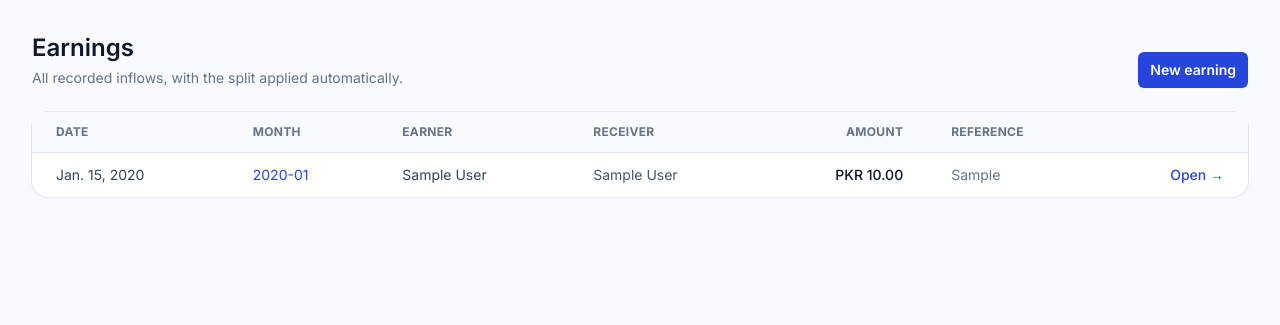
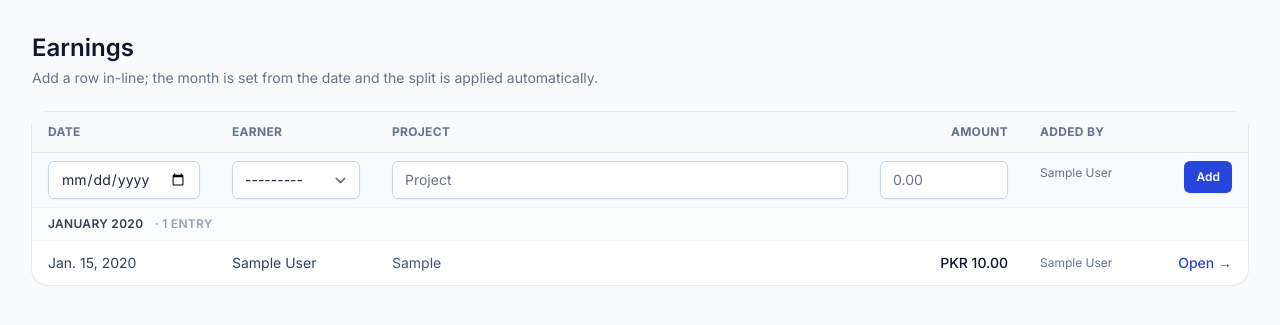
Before and after one commit to abzuar9658/Accounting, a Django app: page /earnings/ in a window 1280 px wide. Shown: the part 65-390 px from the top of the page. Run offline with Django 5.2, Linux system fonts and the light colour scheme; a user stored in the database is signed in; tables that the repository leaves empty hold one stand-in row (values such as "Sample post"); some libraries are stand-ins or nearby versions.

Commit message:
feat(earnings): inline-add + month grouping in the list
- Earning.project (CharField) added; required at the form level for new
  rows but optional at the DB level so existing rows survive
- EarningForm now exposes only earner, amount, project and received_on;
  the month is derived from received_on (auto-created if needed) and the
  receiver defaults to the earner. Closed months are rejected with a
  helpful message
- earning_list view handles the inline POST and groups results by month
  so the table reads like a per-month statement
- Removed the standalone /new/ screen and earnings:create URL; the page
  no longer navigates away just to record an earning

```diff
--- a/apps/earnings/forms.py
+++ b/apps/earnings/forms.py
@@ -7,35 +7,46 @@ from .models import Earning, ReceiverKind
 
 
 class EarningForm(forms.ModelForm):
+    """Minimal form: month is derived from ``received_on`` server-side and the
+    receiver defaults to the earner. See ``earnings.views`` for that wiring."""
+
+    project = forms.CharField(max_length=120, required=True)
+
     class Meta:
         model = Earning
-        fields = (
-            "month", "earner", "amount",
-            "receiver_kind", "receiver_person",
-            "received_on", "reference", "notes",
-        )
+        fields = ("earner", "amount", "project", "received_on")
         widgets = {
             "received_on": forms.DateInput(attrs={"type": "date"}),
-            "notes": forms.Textarea(attrs={"rows": 2}),
         }
 
     def __init__(self, *args, **kwargs):
         super().__init__(*args, **kwargs)
-        # Editable months only.
-        self.fields["month"].queryset = Month.objects.exclude(status=MonthStatus.CLOSED)
         self.fields["earner"].queryset = Person.objects.filter(is_active=True)
-        self.fields["receiver_person"].queryset = Person.objects.filter(is_active=True)
-        self.fields["receiver_person"].required = False
+        # Compact widgets for the inline table-row form.
+        cls = "block w-full rounded-md border-slate-300 text-sm shadow-sm focus:border-brand-500 focus:ring-brand-500"
+        for name, field in self.fields.items():
+            attrs = field.widget.attrs
+            attrs["class"] = (attrs.get("class", "") + " " + cls).strip()
+            if name == "amount":
+                attrs["placeholder"] = "0.00"
+                attrs["step"] = "0.01"
+            elif name == "project":
+                attrs["placeholder"] = "Project"
 
     def clean(self):
         cleaned = super().clean()
-        kind = cleaned.get("receiver_kind")
-        person = cleaned.get("receiver_person")
-        month = cleaned.get("month")
-        if kind == ReceiverKind.COMPANY:
-            cleaned["receiver_person"] = None
-        elif kind == ReceiverKind.PERSON and person is None:
-            self.add_error("receiver_person", "Required when the receiver is a person.")
-        if month and not month.is_editable:
-            raise forms.ValidationError("That month is closed.")
+        received_on = cleaned.get("received_on")
+        if received_on:
+            existing = Month.objects.filter(year=received_on.year, month=received_on.month).first()
+            if existing and existing.status == MonthStatus.CLOSED:
+                raise forms.ValidationError(
+                    f"{existing.label} is closed; reopen it before adding earnings to it."
+                )
+            self.instance.month = Month.get_or_create_for(received_on.year, received_on.month)
+        # Default the receiver to the earner so the model's clean() doesn't
+        # complain about the field that's been hidden from this form.
+        earner = cleaned.get("earner")
+        if earner is not None:
+            self.instance.receiver_kind = ReceiverKind.PERSON
+            self.instance.receiver_person = earner
         return cleaned
--- a/apps/earnings/models.py
+++ b/apps/earnings/models.py
@@ -34,6 +34,7 @@ class Earning(models.Model):
     )
 
     amount = models.DecimalField(max_digits=14, decimal_places=3)
+    project = models.CharField(max_length=120, blank=True)
     received_on = models.DateField()
     reference = models.CharField(max_length=120, blank=True)
     notes = models.TextField(blank=True)
--- a/apps/earnings/urls.py
+++ b/apps/earnings/urls.py
@@ -6,7 +6,6 @@ app_name = "earnings"
 
 urlpatterns = [
     path("", views.earning_list, name="list"),
-    path("new/", views.earning_create, name="create"),
     path("<int:pk>/", views.earning_detail, name="detail"),
     path("<int:pk>/edit/", views.earning_edit, name="edit"),
 ]
--- a/apps/earnings/views.py
+++ b/apps/earnings/views.py
@@ -1,3 +1,5 @@
+from itertools import groupby
+
 from django.contrib import messages
 from django.contrib.auth.decorators import login_required
 from django.shortcuts import get_object_or_404, redirect, render
@@ -7,10 +9,42 @@ from .models import Earning
 from .services import generate_allocations
 
 
+def _save_form(form: EarningForm, *, user) -> Earning:
+    """Persist a form-built earning. Month and receiver are set on the
+    instance by ``EarningForm.clean()``; we just stamp ``created_by`` and
+    regenerate the allocations."""
+    earning = form.save(commit=False)
+    if earning.created_by_id is None:
+        earning.created_by = user
+    earning.save()
+    generate_allocations(earning)
+    return earning
+
+
 @login_required
 def earning_list(request):
-    earnings = Earning.objects.select_related("month", "earner", "receiver_person")
-    return render(request, "earnings/list.html", {"earnings": earnings})
+    add_form = EarningForm()
+    if request.method == "POST":
+        add_form = EarningForm(request.POST)
+        if add_form.is_valid():
+            _save_form(add_form, user=request.user)
+            messages.success(request, "Earning recorded.")
+            return redirect("earnings:list")
+
+    earnings = list(
+        Earning.objects
+        .select_related("month", "earner", "receiver_person", "created_by")
+        .order_by("-month__year", "-month__month", "-received_on", "-id")
+    )
+    grouped = [
+        (month, list(rows))
+        for month, rows in groupby(earnings, key=lambda e: e.month)
+    ]
+    return render(
+        request,
+        "earnings/list.html",
+        {"grouped": grouped, "add_form": add_form},
+    )
 
 
 @login_required
@@ -23,22 +57,6 @@ def earning_detail(request, pk: int):
 
 
 @login_required
-def earning_create(request):
-    if request.method == "POST":
-        form = EarningForm(request.POST)
-        if form.is_valid():
-            earning = form.save(commit=False)
-            earning.created_by = request.user
-            earning.save()
-            generate_allocations(earning)
-            messages.success(request, "Earning recorded.")
-            return redirect("earnings:detail", pk=earning.pk)
-    else:
-        form = EarningForm()
-    return render(request, "earnings/form.html", {"form": form})
-
-
-@login_required
 def earning_edit(request, pk: int):
     earning = get_object_or_404(Earning, pk=pk)
     if not earning.month.is_editable:
@@ -47,8 +65,7 @@ def earning_edit(request, pk: int):
     if request.method == "POST":
         form = EarningForm(request.POST, instance=earning)
         if form.is_valid():
-            form.save()
-            generate_allocations(earning)
+            _save_form(form, user=request.user)
             messages.success(request, "Earning updated.")
             return redirect("earnings:detail", pk=earning.pk)
     else:
--- a/templates/earnings/list.html
+++ b/templates/earnings/list.html
@@ -5,41 +5,75 @@
   <div class="mb-6 flex flex-wrap items-end justify-between gap-4">
     <div>
       <h1 class="text-2xl font-semibold text-slate-900">Earnings</h1>
-      <p class="mt-1 text-sm text-slate-500">All recorded inflows, with the split applied automatically.</p>
+      <p class="mt-1 text-sm text-slate-500">Add a row in-line; the month is set from the date and the split is applied automatically.</p>
     </div>
-    <a href="{% url 'earnings:create' %}" class="inline-flex items-center rounded-md bg-brand-600 px-3 py-2 text-sm font-semibold text-white shadow-sm hover:bg-brand-700">New earning</a>
   </div>
 
-  <div class="rounded-2xl bg-white shadow-sm ring-1 ring-slate-200">
+  {% if add_form.non_field_errors %}
+    <div class="mb-4 rounded-md border border-rose-200 bg-rose-50 px-3 py-2 text-sm text-rose-700">{{ add_form.non_field_errors }}</div>
+  {% endif %}
+
+  <form method="post" class="rounded-2xl bg-white shadow-sm ring-1 ring-slate-200">
+    {% csrf_token %}
     <div class="overflow-x-auto">
       <table class="min-w-full divide-y divide-slate-200 text-sm">
         <thead class="bg-slate-50 text-left text-xs font-semibold uppercase tracking-wide text-slate-500">
           <tr>
-            <th class="px-6 py-3">Date</th>
-            <th class="px-6 py-3">Month</th>
-            <th class="px-6 py-3">Earner</th>
-            <th class="px-6 py-3">Receiver</th>
-            <th class="px-6 py-3 text-right">Amount</th>
-            <th class="px-6 py-3">Reference</th>
-            <th class="px-6 py-3"></th>
+            <th class="px-4 py-3 w-36">Date</th>
+            <th class="px-4 py-3 w-40">Earner</th>
+            <th class="px-4 py-3">Project</th>
+            <th class="px-4 py-3 text-right w-40">Amount</th>
+            <th class="px-4 py-3 w-32">Added by</th>
+            <th class="px-4 py-3 w-24"></th>
           </tr>
         </thead>
         <tbody class="divide-y divide-slate-100">
-          {% for e in earnings %}
-            <tr>
-              <td class="whitespace-nowrap px-6 py-3 text-slate-700">{{ e.received_on }}</td>
-              <td class="whitespace-nowrap px-6 py-3"><a href="{% url 'periods:month_detail' code=e.month.code %}" class="text-brand-600 hover:text-brand-700">{{ e.month.code }}</a></td>
-              <td class="whitespace-nowrap px-6 py-3 text-slate-700">{{ e.earner }}</td>
-              <td class="whitespace-nowrap px-6 py-3 text-slate-600">{% if e.receiver_kind == 'company' %}Company{% else %}{{ e.receiver_person }}{% endif %}</td>
-              <td class="whitespace-nowrap px-6 py-3 text-right font-medium text-slate-900">{{ e.amount|pkr }}</td>
-              <td class="px-6 py-3 text-slate-500">{{ e.reference|default:"—" }}</td>
-              <td class="whitespace-nowrap px-6 py-3 text-right"><a href="{% url 'earnings:detail' pk=e.pk %}" class="text-sm font-medium text-brand-600 hover:text-brand-700">Open →</a></td>
+          {# Inline add row #}
+          <tr class="bg-brand-50/40">
+            <td class="px-4 py-2 align-top">
+              {{ add_form.received_on }}
+              {% if add_form.received_on.errors %}<p class="mt-1 text-xs text-rose-600">{{ add_form.received_on.errors|join:" " }}</p>{% endif %}
+            </td>
+            <td class="px-4 py-2 align-top">
+              {{ add_form.earner }}
+              {% if add_form.earner.errors %}<p class="mt-1 text-xs text-rose-600">{{ add_form.earner.errors|join:" " }}</p>{% endif %}
+            </td>
+            <td class="px-4 py-2 align-top">
+              {{ add_form.project }}
+              {% if add_form.project.errors %}<p class="mt-1 text-xs text-rose-600">{{ add_form.project.errors|join:" " }}</p>{% endif %}
+            </td>
+            <td class="px-4 py-2 align-top text-right">
+              {{ add_form.amount }}
+              {% if add_form.amount.errors %}<p class="mt-1 text-xs text-rose-600">{{ add_form.amount.errors|join:" " }}</p>{% endif %}
+            </td>
+            <td class="px-4 py-2 align-top text-slate-500 text-xs pt-3">{{ user.get_full_name|default:user.username }}</td>
+            <td class="px-4 py-2 align-top text-right">
+              <button type="submit" class="inline-flex items-center rounded-md bg-brand-600 px-3 py-2 text-xs font-semibold text-white shadow-sm hover:bg-brand-700">Add</button>
+            </td>
+          </tr>
+
+          {% for month, rows in grouped %}
+            <tr class="bg-slate-50/60">
+              <td colspan="6" class="px-4 py-2 text-xs font-semibold uppercase tracking-wide text-slate-500">
+                <a href="{% url 'periods:month_detail' code=month.code %}" class="text-slate-700 hover:text-brand-700">{{ month.label }}</a>
+                <span class="ml-2 text-slate-400">· {{ rows|length }} entr{{ rows|length|pluralize:"y,ies" }}</span>
+              </td>
             </tr>
+            {% for e in rows %}
+              <tr>
+                <td class="whitespace-nowrap px-4 py-3 text-slate-700">{{ e.received_on }}</td>
+                <td class="whitespace-nowrap px-4 py-3 text-slate-700">{{ e.earner }}</td>
+                <td class="px-4 py-3 text-slate-600">{{ e.project|default:"—" }}</td>
+                <td class="whitespace-nowrap px-4 py-3 text-right font-medium text-slate-900">{{ e.amount|pkr }}</td>
+                <td class="whitespace-nowrap px-4 py-3 text-slate-500 text-xs">{% if e.created_by %}{{ e.created_by.get_full_name|default:e.created_by.username }}{% else %}—{% endif %}</td>
+                <td class="whitespace-nowrap px-4 py-3 text-right"><a href="{% url 'earnings:detail' pk=e.pk %}" class="text-sm font-medium text-brand-600 hover:text-brand-700">Open →</a></td>
+              </tr>
+            {% endfor %}
           {% empty %}
-            <tr><td colspan="7" class="px-6 py-10 text-center text-slate-500">No earnings yet.</td></tr>
+            <tr><td colspan="6" class="px-4 py-10 text-center text-slate-500">No earnings yet — use the row above to add one.</td></tr>
           {% endfor %}
         </tbody>
       </table>
     </div>
-  </div>
+  </form>
 {% endblock %}
```
Also changed, not shown: apps/earnings/migrations/0002_earning_project.py (added).
